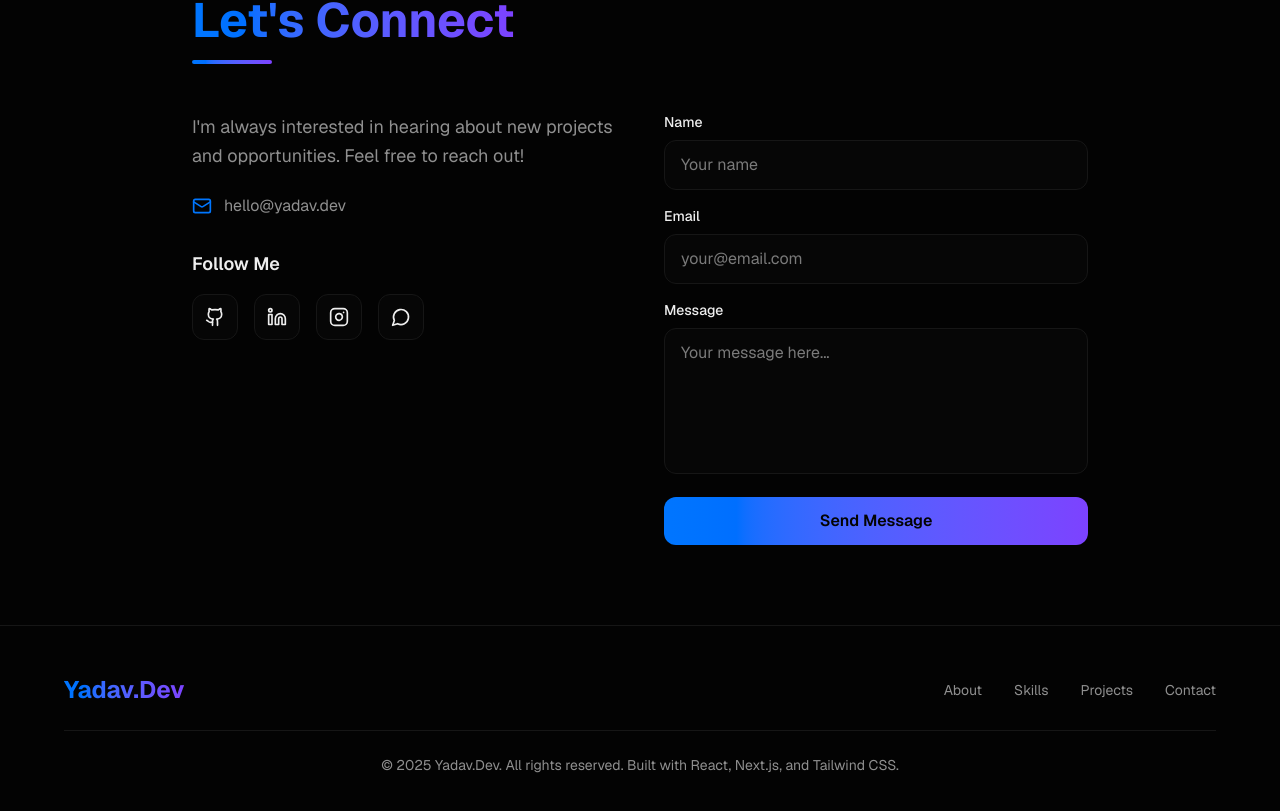
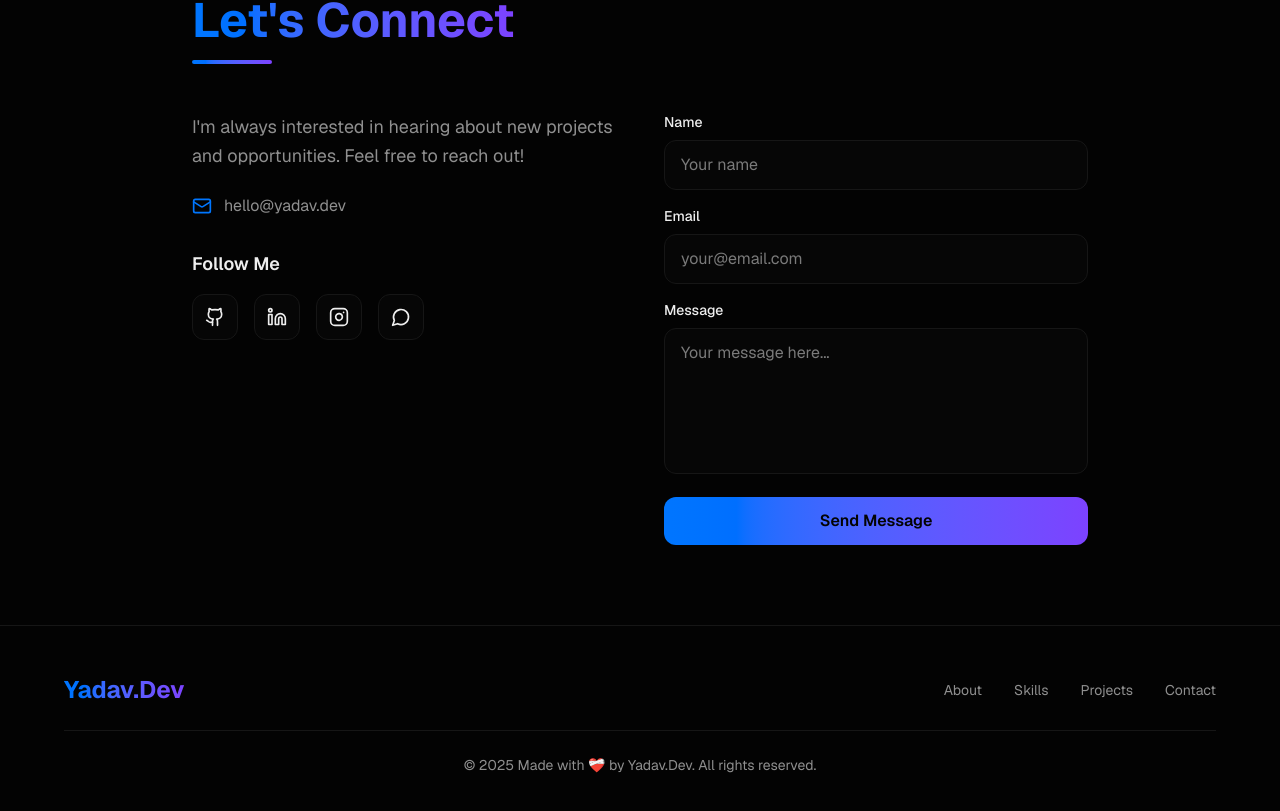
Before and after one commit to ofcyouryadav/Portfolio, a Next.js app: page / in a window 1280 px wide. Shown: the part 3685-4496 px from the top of the page. Built offline with nearby package versions, Linux system fonts and the light colour scheme.

Commit message:
Update footer.tsx

```diff
--- a/components/footer.tsx
+++ b/components/footer.tsx
@@ -42,7 +42,7 @@ export default function Footer() {
           </div>
 
           <div className="border-t border-border pt-6 text-center text-sm text-muted-foreground">
-            <p>© {currentYear} Yadav.Dev. All rights reserved. Built with React, Next.js, and Tailwind CSS.</p>
+            <p>© {currentYear} Made with ❤️‍🩹 by Yadav.Dev. All rights reserved.</p>
           </div>
         </motion.div>
       </div>
```
